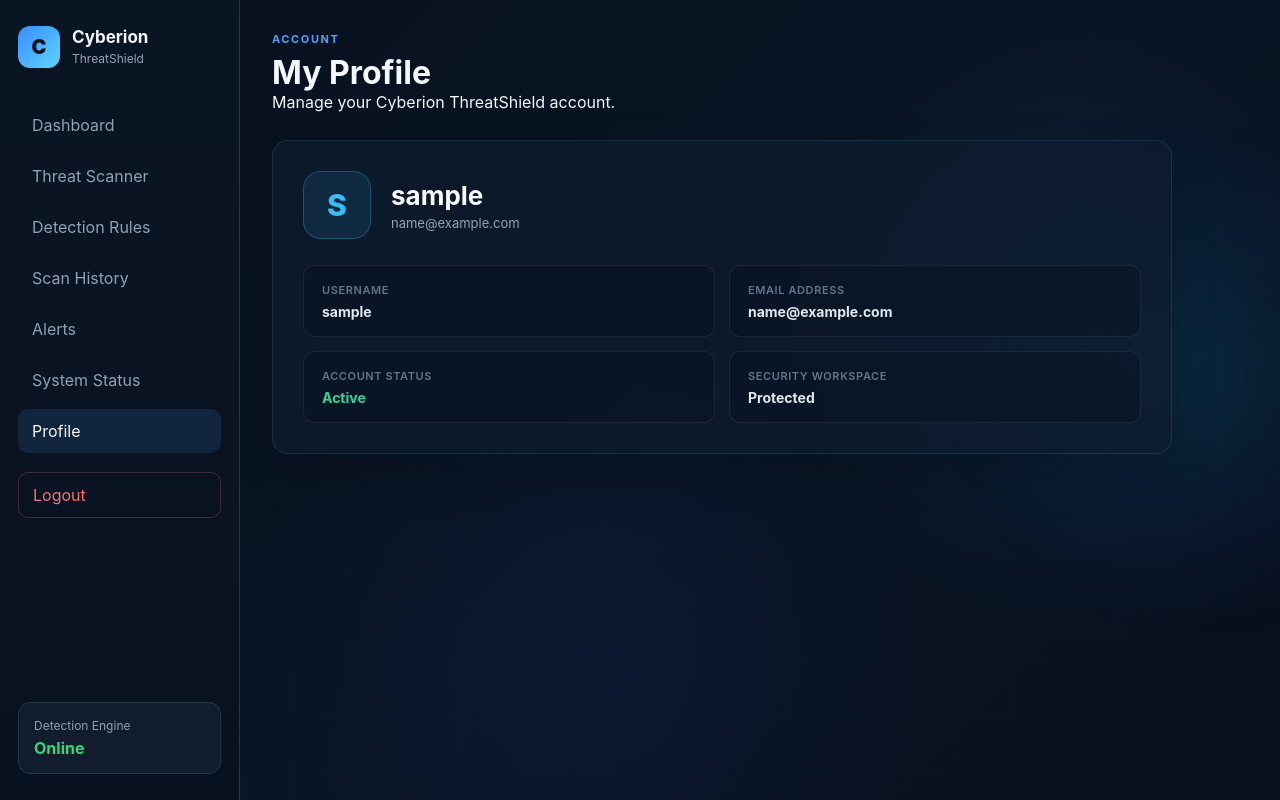
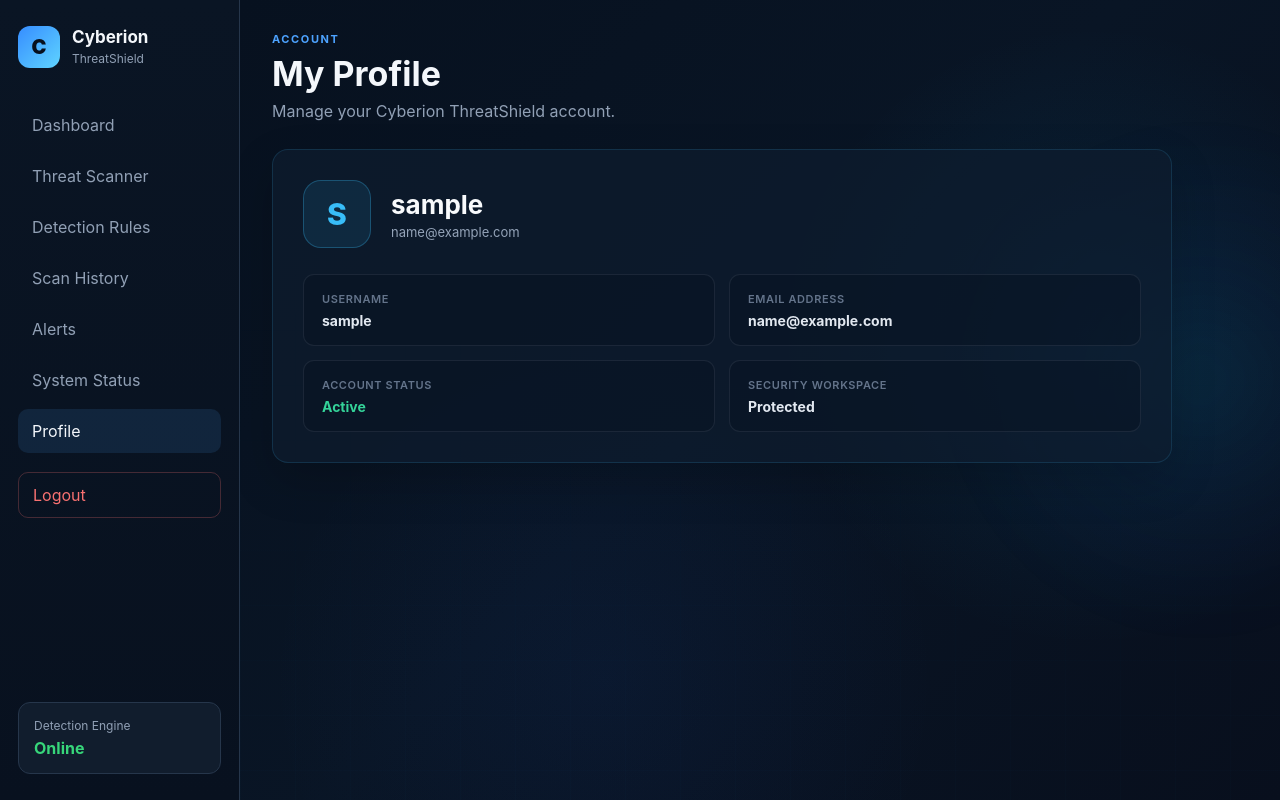
Before and after one commit to dev2606-code/Cyberion-ThreatShield, a Flask app: page /profile in a window 1280 px wide. Run offline with Flask 3, Linux system fonts and the light colour scheme; the visitor is signed in with stand-in values (Sample User, id 1).

Commit message:
Fix profile layout and page UI shift

```diff
--- a/web/static/css/style.css
+++ b/web/static/css/style.css
@@ -3802,3 +3802,12 @@ body {
 
     background-attachment: fixed !important;
 }
+/* FIX PAGE LAYOUT SHIFT */
+
+html {
+    overflow-y: scroll;
+}
+
+body {
+    min-height: 100vh;
+}
--- a/web/templates/profile.html
+++ b/web/templates/profile.html
@@ -21,11 +21,13 @@
 
     <main class="main-content">
 
-        <header class="page-header">
+        <header class="topbar">
+
+
             <div>
                 <p class="eyebrow">ACCOUNT</p>
                 <h1>My Profile</h1>
-                <p class="page-subtitle">
+<p class="subtitle">
                     Manage your Cyberion ThreatShield account.
                 </p>
             </div>
@@ -76,8 +78,6 @@
 
     </div>
 
-</section>
-        </section>
 
     </main>
 
```
